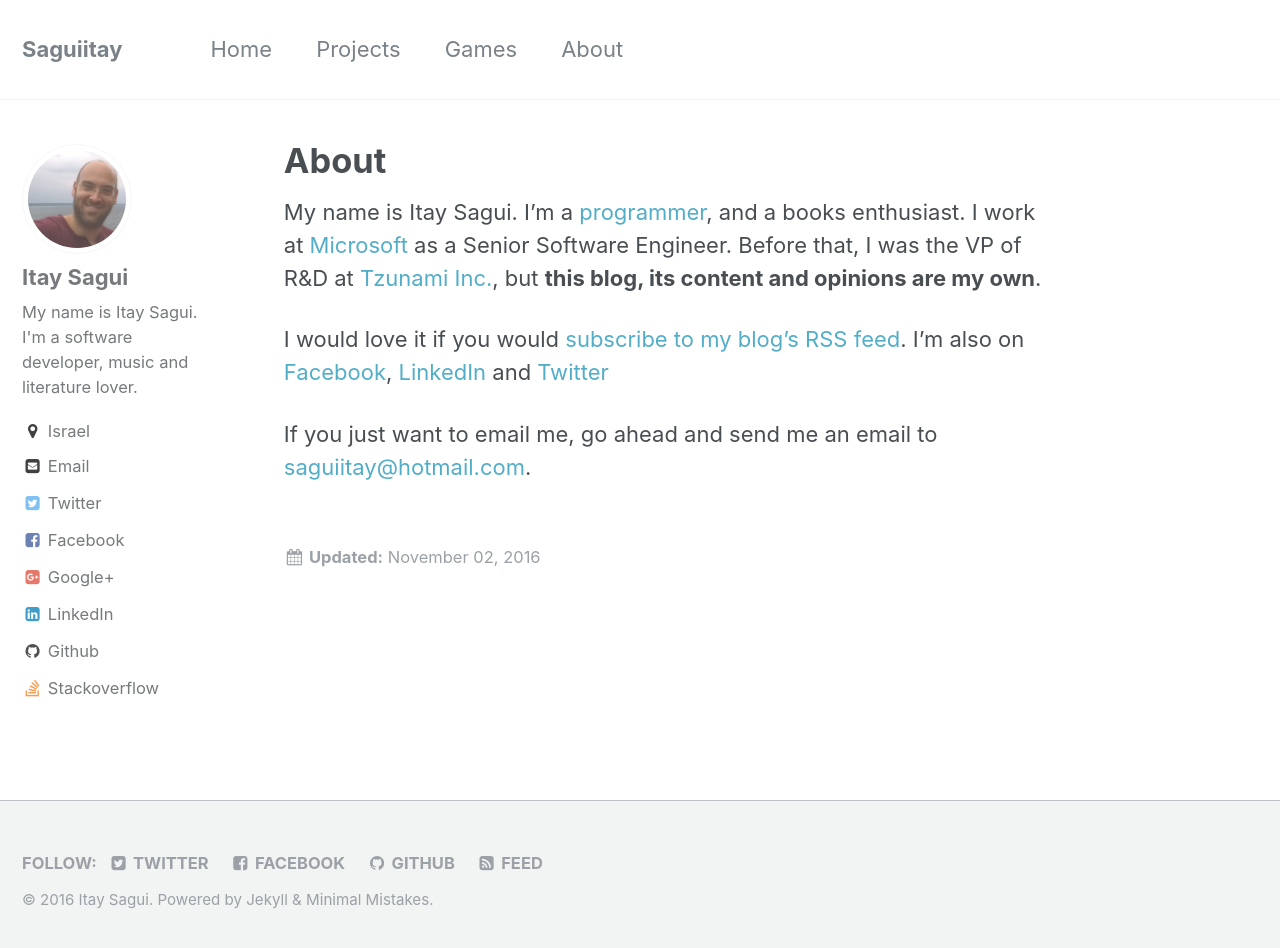
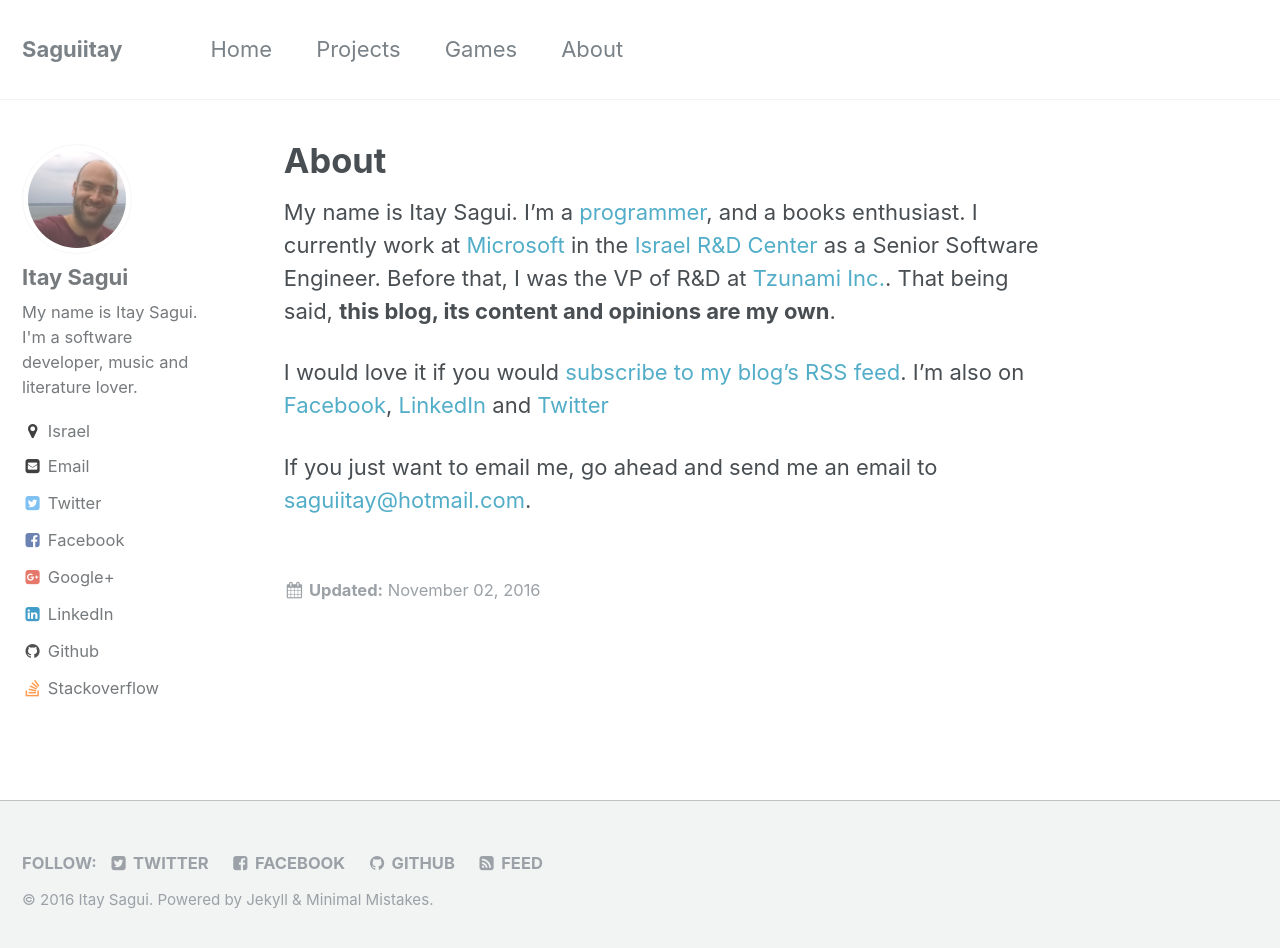
Before and after one commit to nathanghans/saguiitay.github.io, a Jekyll site: the page built from _pages/about.md, in a window 1280 px wide and 955 px high. Shown: the top 948 px of the window. Built offline with Jekyll 4.4.1, drawn with Linux system fonts in a browser that asks for light colours.

Commit message:
Update about.md

```diff
--- a/_pages/about.md
+++ b/_pages/about.md
@@ -6,7 +6,7 @@ author: saguiitay
 permalink: /about/
 author_profile: true
 ---
-My name is Itay Sagui. I'm a [programmer](http://www.github.com/saguiitay), and a books enthusiast. I work at [Microsoft](http://www.microsoft.com) as a Senior Software Engineer. Before that, I was the VP of R&D  at [Tzunami Inc.](http://www.tzunami.com), but **this blog, its content and opinions are my own**.
+My name is Itay Sagui. I'm a [programmer](http://www.github.com/saguiitay), and a books enthusiast. I currently work at [Microsoft](http://www.microsoft.com) in the [Israel R&D Center](http://microsoftrnd.co.il/) as a Senior Software Engineer. Before that, I was the VP of R&D at [Tzunami Inc.](http://www.tzunami.com). That being said, **this blog, its content and opinions are my own**.
 
 I would love it if you would [subscribe to my blog's RSS feed]({{site.url}}feed.xml). I'm also on [Facebook](https://www.facebook.com/saguiitay), [LinkedIn](http://il.linkedin.com/in/saguiitay/) and [Twitter](https://www.twitter.com/saguiitay)
 
```
